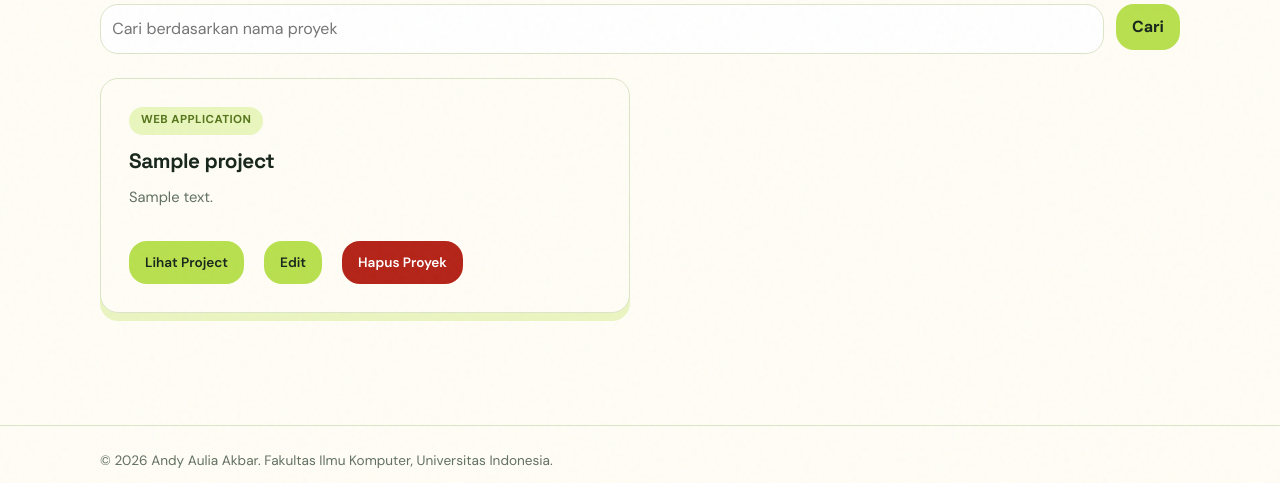
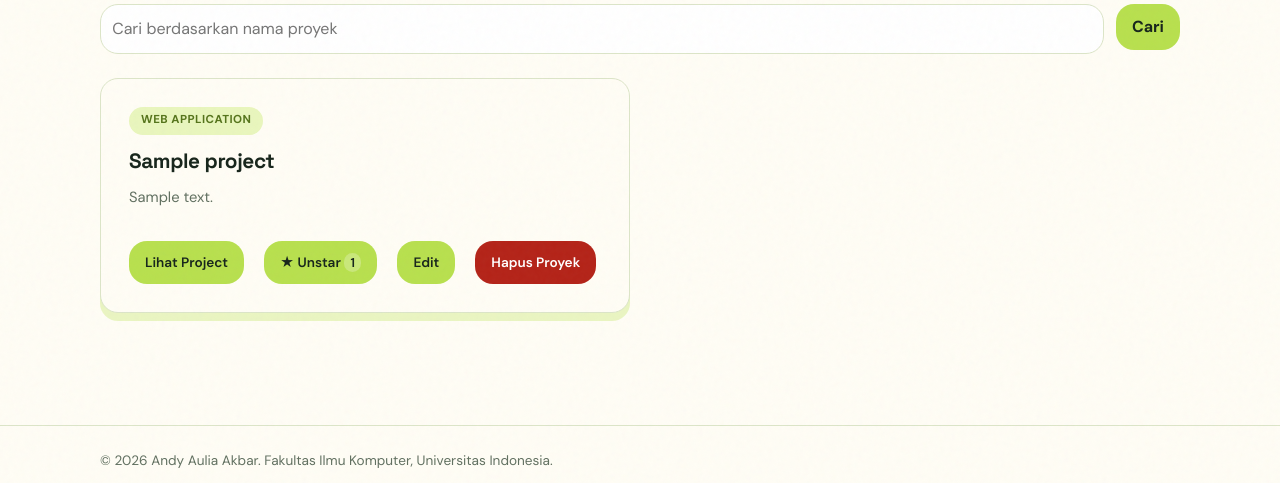
Before and after one commit to 4aakbar/myportofolio, a Django app: page /projects/ in a window 1280 px wide. Shown: the part 267-750 px from the top of the page. Run offline with Django 5.2, Linux system fonts and the light colour scheme; a user stored in the database is signed in; tables that the repository leaves empty hold one stand-in row (values such as "Sample post").

Commit message:
tutorial 4 done

```diff
--- a/main/models.py
+++ b/main/models.py
@@ -1,4 +1,6 @@
 import uuid
+
+from django.contrib.auth.models import User
 from django.db import models
 from django.utils import timezone
 
@@ -43,6 +45,9 @@ class Project(models.Model):
     category = models.CharField(max_length=20, choices=PROJECT_CATEGORY_CHOICES, default='other')
     link = models.URLField(blank=True, default="")
     created_at = models.DateTimeField(auto_now_add=True)
+    starred_by = models.ManyToManyField(
+        User, related_name="starred_projects", blank=True
+    )
 
     def __str__(self):
         return self.title
--- a/main/urls.py
+++ b/main/urls.py
@@ -7,6 +7,7 @@ from main.views import (
     create_project,
     update_project,
     delete_project,
+    toggle_star,
     get_projects_json,
     create_experience,
     update_experience,
@@ -30,6 +31,7 @@ urlpatterns = [
     path("projects/add/", create_project, name="create_project"),
     path("projects/<uuid:project_id>/edit/", update_project, name="update_project"),
     path("projects/<uuid:project_id>/delete/", delete_project, name="delete_project"),
+    path("projects/<uuid:project_id>/star/", toggle_star, name="toggle_star"),
     path("api/projects/", get_projects_json, name="get_projects_json"),
     path("register/", register, name="register"),
     path("login/", login_user, name="login"),
--- a/main/views.py
+++ b/main/views.py
@@ -1,17 +1,16 @@
+import datetime
+
 from django.contrib import messages
+from django.contrib.auth import login, logout
+from django.contrib.auth.decorators import login_required
+from django.contrib.auth.forms import AuthenticationForm, UserCreationForm
 from django.core import serializers
+from django.core.exceptions import PermissionDenied
 from django.http import HttpResponse
 from django.shortcuts import get_object_or_404, redirect, render
 
 from main.forms import ExperienceForm, ProjectForm
 from main.models import Experience, Project
-
-from django.contrib import messages
-from django.contrib.auth import login, logout
-from django.contrib.auth.forms import AuthenticationForm, UserCreationForm
-from django.shortcuts import redirect, render
-
-import datetime
 
 
 def show_main(request):
@@ -110,10 +109,19 @@ def get_projects_json(request):
     if title_query:
         projects = projects.filter(title__icontains=title_query)
 
-    projects_json = serializers.serialize("json", projects)
+    projects_json = serializers.serialize(
+        "json", projects, use_natural_foreign_keys=True
+    )
     return HttpResponse(projects_json, content_type="application/json")
 
+@login_required(login_url="/login/")
 def create_project(request):
+    # Dua baris berikut yang ditambahkan pada langkah ini.
+    # Cek apakah akun yang sedang login adalah superuser (admin/kamu);
+    # kalau bukan, hentikan permintaannya dengan 403.
+    if not request.user.is_superuser:
+        raise PermissionDenied
+
     form = ProjectForm(request.POST or None)
 
     if request.method == "POST" and form.is_valid():
@@ -144,14 +152,33 @@ def update_project(request, project_id):
     }
     return render(request, "projects_form.html", context)
 
+@login_required(login_url="/login/")
+def delete_project(request, project_id):
+    # Dua baris berikut yang ditambahkan pada langkah ini.
+    # Cek apakah akun yang sedang login adalah superuser (admin/kamu);
+    # kalau bukan, hentikan permintaannya dengan 403.
+    if not request.user.is_superuser:
+        raise PermissionDenied
 
-def delete_project(request, project_id):
     project = get_object_or_404(Project, pk=project_id)
 
     if request.method == "POST":
         project.delete()
         messages.success(request, "Project berhasil dihapus!")
         return redirect("main:show_projects")
+
+    return redirect("main:show_projects")
+
+
+@login_required(login_url="/login/")
+def toggle_star(request, project_id):
+    project = get_object_or_404(Project, pk=project_id)
+
+    if request.method == "POST":
+        if request.user in project.starred_by.all():
+            project.starred_by.remove(request.user)
+        else:
+            project.starred_by.add(request.user)
 
     return redirect("main:show_projects")
 
--- a/portofolio/settings.py
+++ b/portofolio/settings.py
@@ -70,6 +70,7 @@ TEMPLATES = [
         'APP_DIRS': True,
         'OPTIONS': {
             'context_processors': [
+                'django.template.context_processors.debug',
                 'django.template.context_processors.request',
                 'django.contrib.auth.context_processors.auth',
                 'django.contrib.messages.context_processors.messages',
--- a/static/css/style.css
+++ b/static/css/style.css
@@ -13,6 +13,29 @@
     --text-muted: #617060;
     --shadow: 0 18px 40px rgba(23, 37, 27, 0.09);
     --radius: 18px;
+}
+
+.star-form {
+    display: inline;
+}
+
+.button-star {
+    display: inline-flex;
+    align-items: center;
+    gap: 0.4rem;
+    background: var(--ink);
+}
+
+.button-star.is-starred {
+    background: var(--lime);
+    color: var(--ink);
+}
+
+.star-count {
+    padding: 0.05rem 0.4rem;
+    border-radius: 999px;
+    background: rgba(255, 255, 255, 0.25);
+    font-size: 0.8rem;
 }
 
 html {
--- /dev/null
+++ b/templates/components/project_star.html
@@ -0,0 +1,10 @@
+<form method="post" action="{% url 'main:toggle_star' project.id %}" class="star-form">
+    {% csrf_token %}
+    <button type="submit"
+            class="button button-star{% if user in project.starred_by.all %} is-starred{% endif %}"
+            title="{% if project.starred_by.all %}Dibintangi oleh {{ project.starred_by.all|join:', ' }}{% else %}Jadilah yang pertama memberi star{% endif %}">
+        <span aria-hidden="true">&#9733;</span>
+        {% if user in project.starred_by.all %}Unstar{% else %}Star{% endif %}
+        <span class="star-count">{{ project.starred_by.count }}</span>
+    </button>
+</form>
--- a/templates/projects.html
+++ b/templates/projects.html
@@ -11,10 +11,12 @@
                 <p class="section-kicker">Yang pernah saya bangun</p>
                 <div class="project-header">
                     <h1>Projects</h1>
-                    <a href="{% url 'main:create_project' %}" class="button project-add-button">
-                        <span aria-hidden="true">+</span>
-                        Tambah Proyek
-                    </a>
+                    {% if user.is_superuser %}
+                        <a href="{% url 'main:create_project' %}" class="button project-add-button">
+                            <span aria-hidden="true">+</span>
+                            Tambah Proyek
+                        </a>
+                    {% endif %}
                 </div>
 
                 <form method="get"
@@ -42,8 +44,11 @@
                                     {% if project.link %}
                                         <a href="{{ project.link }}" class="button" target="_blank" rel="noopener">Lihat Project</a>
                                     {% endif %}
+                                    {% include "components/project_star.html" with project=project %}
                                     <a href="{% url 'main:update_project' project.id %}" class="button">Edit</a>
-                                    {% include "components/project_delete_modal.html" with project=project %}
+                                    {% if user.is_superuser %}
+                                        {% include "components/project_delete_modal.html" with project=project %}
+                                    {% endif %}
                                 </div>
                             </div>
                         </article>
```
Also changed, not shown: main/migrations/0004_project_starred_by.py (added).
